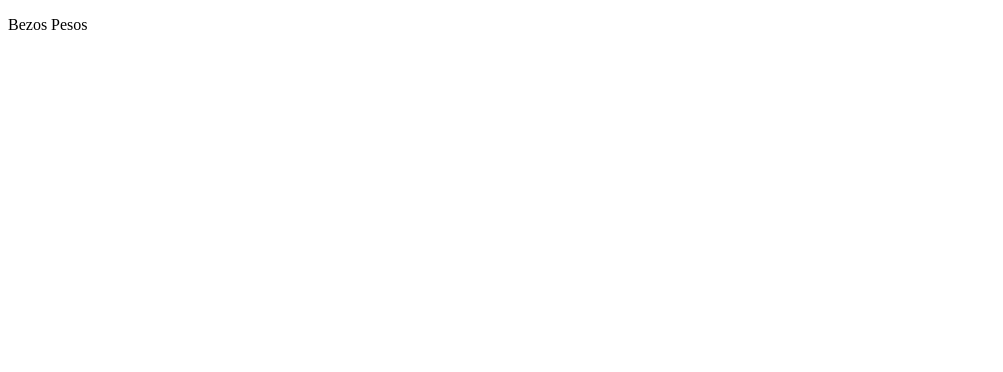
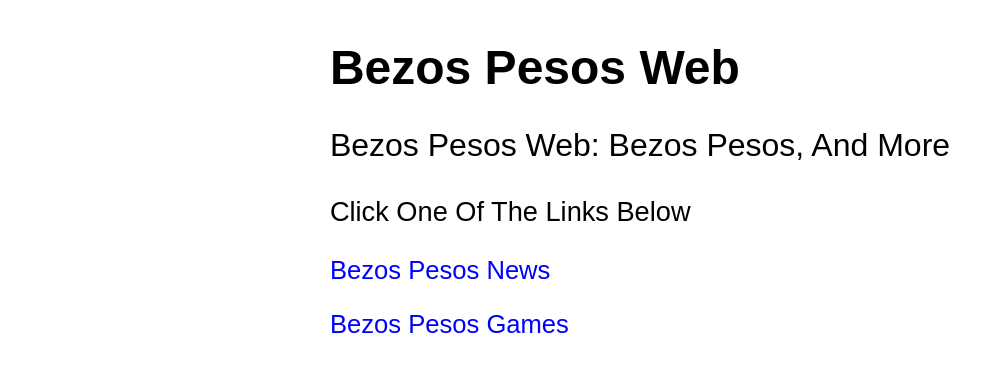
Before and after one commit to LizardPerson123/Hello, a plain HTML site: page index.html in a window 1280 px wide. Shown: the whole page, without its empty margins (0-1003 px from the left). Drawn offline with Linux system fonts and the light colour scheme.

Commit message:
Add files via upload

```diff
--- a/index.html
+++ b/index.html
@@ -4,8 +4,42 @@
   <meta charset="UTF-8">
   <meta name="viewport" content="width=device-width, initial-scale=1.0">
   <title>Coming Soon</title>
+  <style>
+    * {
+      font-family: arial;
+    }
+
+    p, a {
+      font-size: 2em;
+    }
+
+    a {
+      color: blue;
+      text-decoration: none;
+      font-size: 1.6em;
+      display: block;
+      margin-top: 1em;
+    }
+
+    h1 {
+      font-size: 3em;
+    }
+
+    body {
+      display: flex;
+      align-content: space-between;
+      justify-content: center;
+    }
+
+  </style>
 </head>
 <body>
-  <p>Bezos Pesos</p>
+  <div>
+    <h1>Bezos Pesos Web</h1>
+    <p>Bezos Pesos Web: Bezos Pesos, And More</p>
+    <p style="font-size: 1.7em;">Click One Of The Links Below</p>
+    <a href="news.html">Bezos Pesos News</a>
+    <a href="game.html">Bezos Pesos Games</a>
+  </div>
 </body>
 </html>
```
